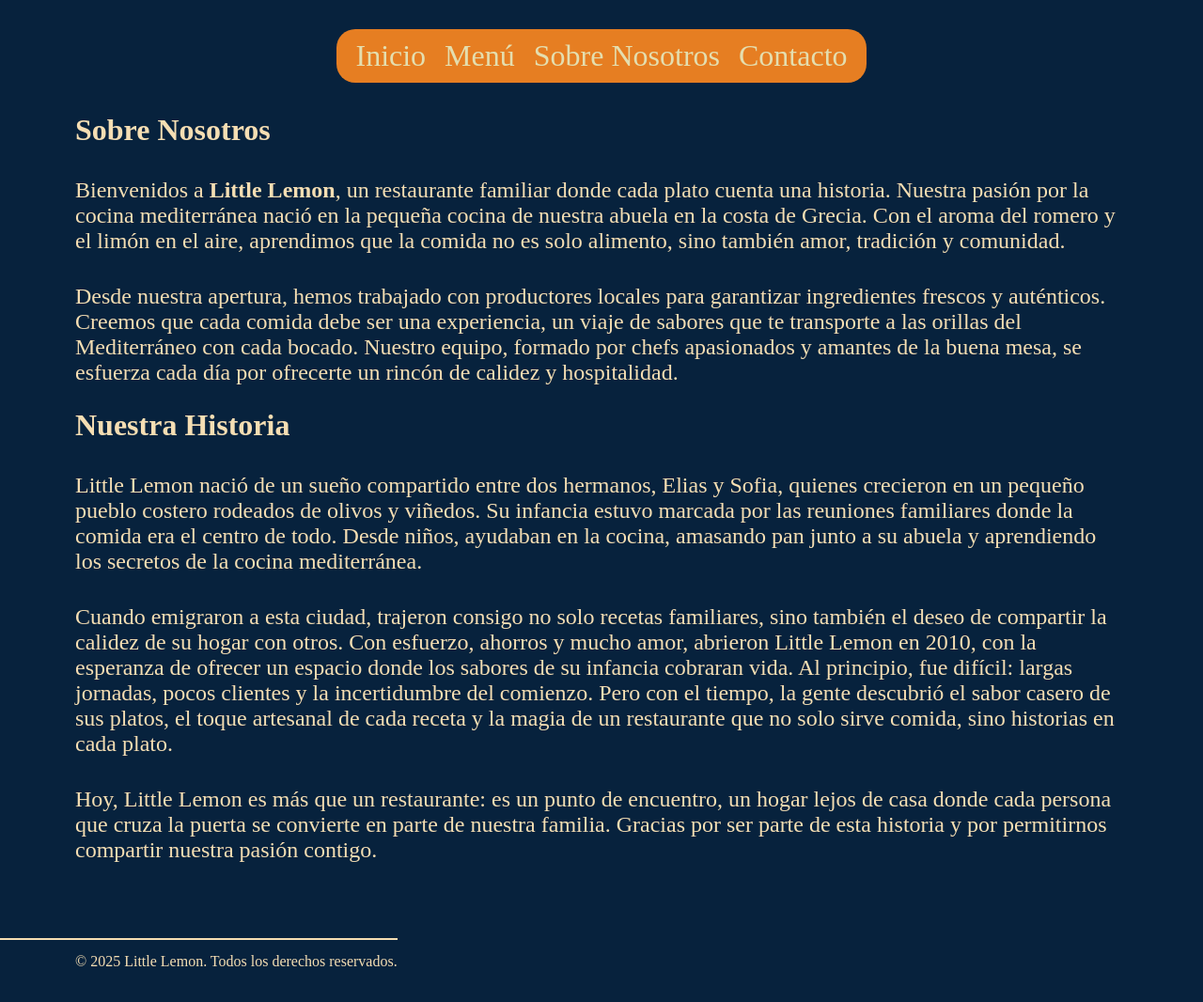
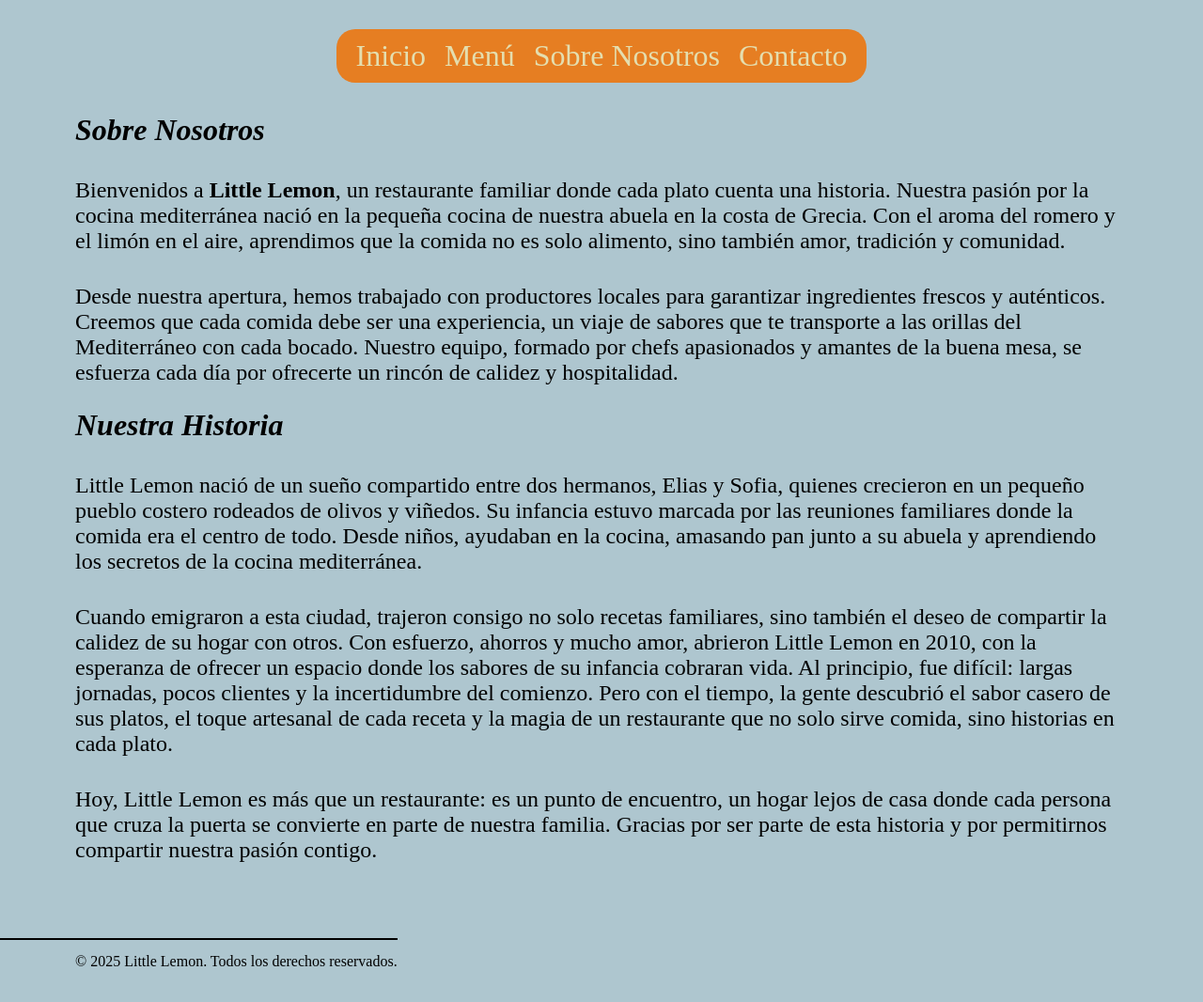
Before and after one commit to SoyDony/Little-Lemon, a plain HTML site: page about.html in a window 1280 px wide. Shown: the part 120-1186 px from the top of the page at 94% size. Drawn offline with Linux system fonts and the light colour scheme.

Commit message:
cambie colores de fondo, estilos de letras y agregue un logo en el header de la pagina de contacto

```diff
--- a/about.html
+++ b/about.html
@@ -23,12 +23,12 @@
 
     <main>
         <section>
-            <h2>Sobre Nosotros</h2>
+            <h2 id="sobre-nosotros">Sobre Nosotros</h2>
             <p class="about-p">Bienvenidos a <strong>Little Lemon</strong>, un restaurante familiar donde cada plato cuenta una historia. Nuestra pasión por la cocina mediterránea nació en la pequeña cocina de nuestra abuela en la costa de Grecia. Con el aroma del romero y el limón en el aire, aprendimos que la comida no es solo alimento, sino también amor, tradición y comunidad.</p>
             <p class="about-p">Desde nuestra apertura, hemos trabajado con productores locales para garantizar ingredientes frescos y auténticos. Creemos que cada comida debe ser una experiencia, un viaje de sabores que te transporte a las orillas del Mediterráneo con cada bocado. Nuestro equipo, formado por chefs apasionados y amantes de la buena mesa, se esfuerza cada día por ofrecerte un rincón de calidez y hospitalidad.</p>
         </section>
         <section>
-            <h3>Nuestra Historia</h3>
+            <h3 id="nuestra-historia">Nuestra Historia</h3>
             <p class="about-p">Little Lemon nació de un sueño compartido entre dos hermanos, Elias y Sofia, quienes crecieron en un pequeño pueblo costero rodeados de olivos y viñedos. Su infancia estuvo marcada por las reuniones familiares donde la comida era el centro de todo. Desde niños, ayudaban en la cocina, amasando pan junto a su abuela y aprendiendo los secretos de la cocina mediterránea.</p>
             <p class="about-p">Cuando emigraron a esta ciudad, trajeron consigo no solo recetas familiares, sino también el deseo de compartir la calidez de su hogar con otros. Con esfuerzo, ahorros y mucho amor, abrieron Little Lemon en 2010, con la esperanza de ofrecer un espacio donde los sabores de su infancia cobraran vida. Al principio, fue difícil: largas jornadas, pocos clientes y la incertidumbre del comienzo. Pero con el tiempo, la gente descubrió el sabor casero de sus platos, el toque artesanal de cada receta y la magia de un restaurante que no solo sirve comida, sino historias en cada plato.</p>
             <p class="about-p">Hoy, Little Lemon es más que un restaurante: es un punto de encuentro, un hogar lejos de casa donde cada persona que cruza la puerta se convierte en parte de nuestra familia. Gracias por ser parte de esta historia y por permitirnos compartir nuestra pasión contigo.</p>
--- a/css/style.css
+++ b/css/style.css
@@ -1,7 +1,7 @@
 body{
     /*background-color: rgb(236, 232, 232);*/
     margin: 1rem 5%;
-    background-color: #07223d;
+    background-color: #AEC6CF;
 
 }
 
@@ -104,7 +104,7 @@ p{
     margin-top: 2rem;
     margin-left: 1rem;
     margin-right: 1rem;
-    color: wheat;
+    color: black;
 }
 
 section.gallery{
@@ -141,7 +141,7 @@ h2{
     font-size: 2rem;
     display: flex;
     margin: 1rem;
-    color:wheat;
+    color:black;
 }
 
 article.gallery p{
@@ -150,7 +150,7 @@ article.gallery p{
     margin-top: -6rem;
     margin-left: 1rem;
     margin-right: 1rem;
-    color: black;
+    color:black;
     transition: height 0.5s ease-in-out; /* Agrega una transición suave */
 }
 
@@ -173,7 +173,7 @@ footer img{
 
 
 footer p {
-    color: wheat;
+    color: black;
     text-align: left;
     font-size: 1rem;
     position: relative; /* Necesario para colocar el pseudo-elemento */
@@ -187,13 +187,13 @@ footer p {
     right: 0%; /* Hace que la línea se extienda más allá del texto */
     width: 250%; /* Hace que la línea sea más larga que el texto */
     height: 2px;
-    background-color: wheat;
+    background-color: black;
  }
 
 /*##########################ABOUT###################################*/
 
 .about-title{
-    color: wheat;
+    color: black;
     display: flex;
     text-align: center;
 }
@@ -206,7 +206,8 @@ footer p {
 }
 
 .about-p{
-    color: wheat;
+    color:black;
+
 }
 
 h3{
@@ -214,22 +215,32 @@ h3{
     display: flex;
     margin: 1rem;
     text-align: center;
-    color: wheat;
+    color: black;
 }
 
 .h3-menu{
     color: black;
+    font-style: oblique;
 }
 
 .about-body{
-    background-color: #07223d;
+    background-color: #AEC6CF;
+}
+
+#sobre-nosotros{
+    font-style: oblique;
+}
+
+#nuestra-historia{
+    font-style: oblique;
 }
 
 /*##################MENU##############################################*/
 
 
 .menu{
-    color: wheat;
+    color: black;
+
 }
 
 .background-menu{
@@ -237,7 +248,7 @@ h3{
     background-size: 60%;
     background-repeat: no-repeat;
     background-position: center;
-    background-color: #07223d;
+    background-color: #AEC6CF;
 
 }
 
@@ -267,11 +278,12 @@ h3{
 }
 
 .header-contacto{
-    color: wheat;
+    color: black;
+    font-style: oblique;
 }
 
 .body-contacto{
-    background-color:#07223d;;
+    background-color:#AEC6CF;
 }
 
 /* Estilos para ocultar el contenido adicional inicialmente */
@@ -314,6 +326,8 @@ article.gallery p {
 
 .oferta-p{
    margin-top: 0.5rem;
+   color: whitesmoke;
+   font-style: oblique;
 }
 
 
```
Also changed, not shown: contact.html (+4 -2 lines), index.html (+1 -1 lines).
